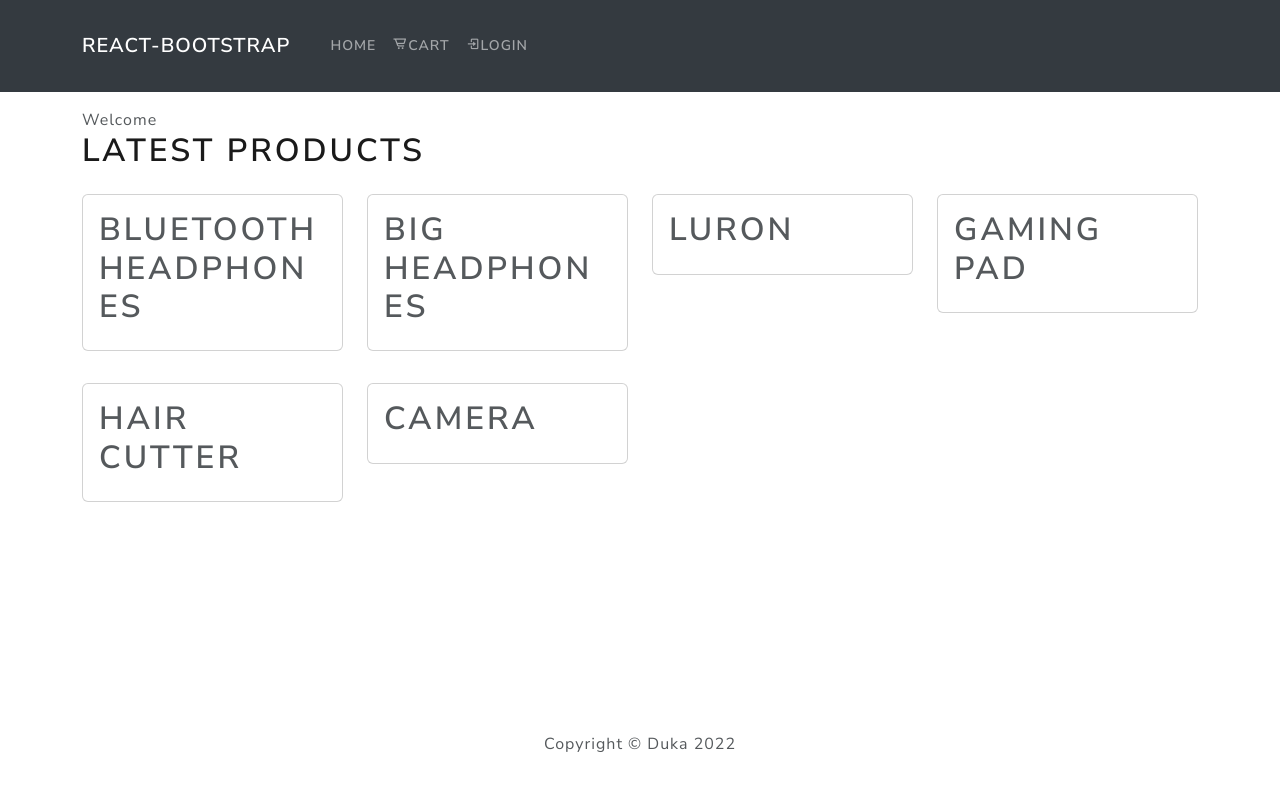
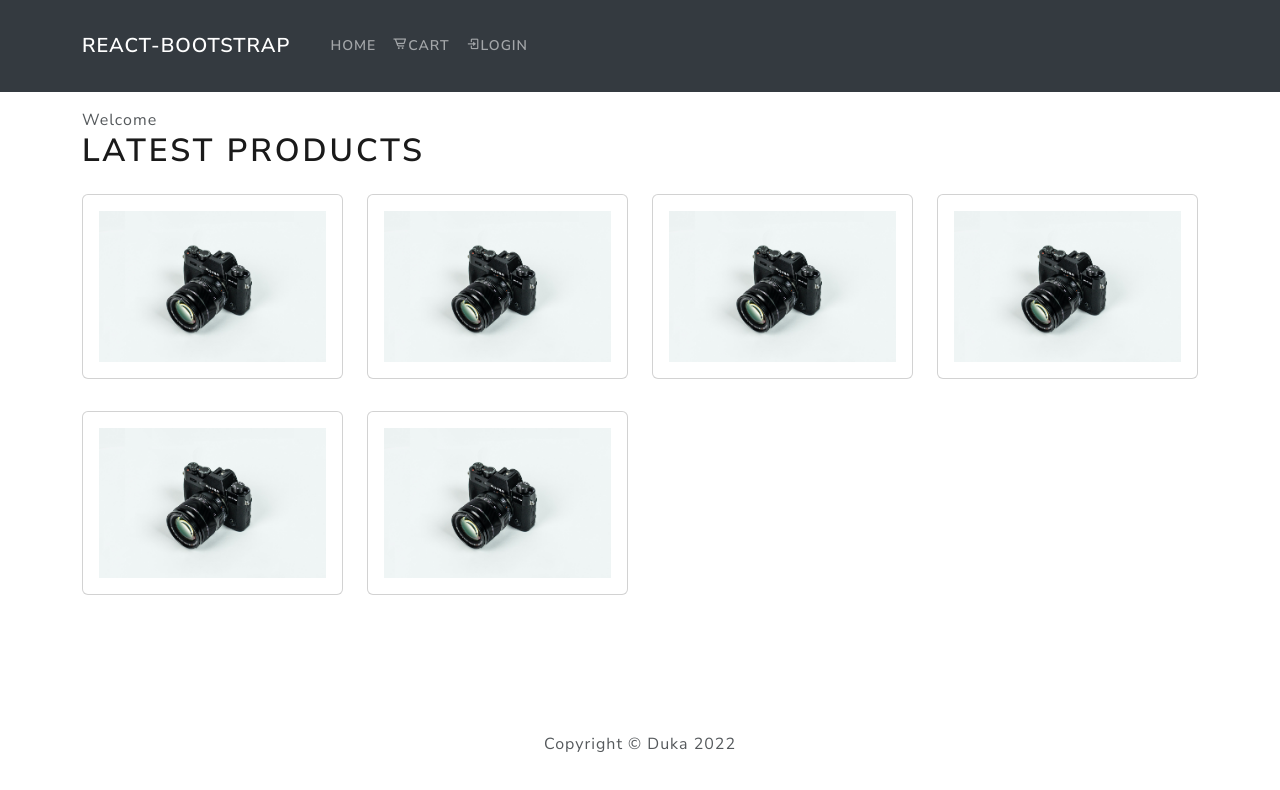
Before and after one commit to ch1n069/E-commerce, a React (Create React App) app: page / in a window 1280 px wide. Shown: the top 790 px of the page. Built offline with nearby package versions, Linux system fonts and the light colour scheme.

Commit message:
designed the product cards

```diff
--- a/src/components/Product.js
+++ b/src/components/Product.js
@@ -4,7 +4,9 @@ import { Card } from "react-bootstrap";
 const Product = (props) => {
   return (
     <Card className="my-3 p-3 rounded">
-      <h1>{props.product.name}</h1>
+      <a href={`product/${props.product._id}`}>
+        <Card.Img src={props.product.image} />
+      </a>
     </Card>
   );
 };
```
